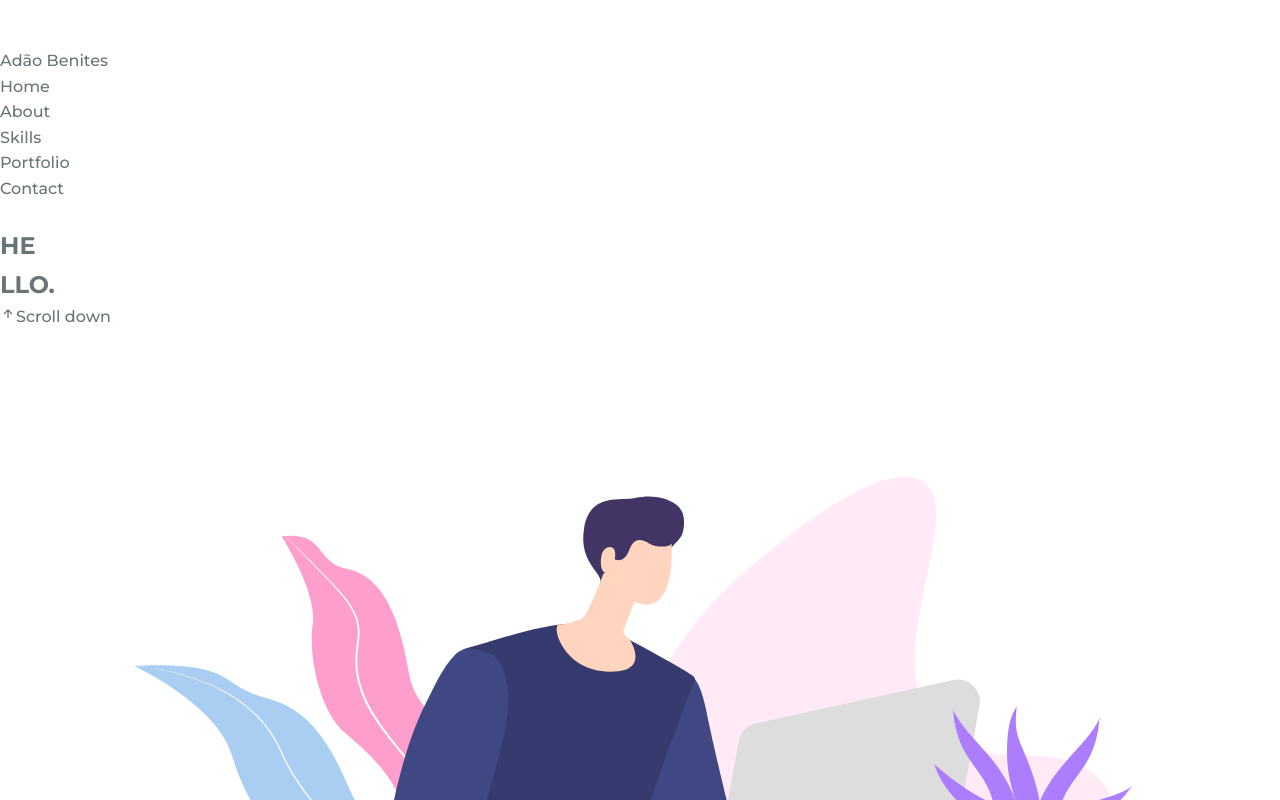
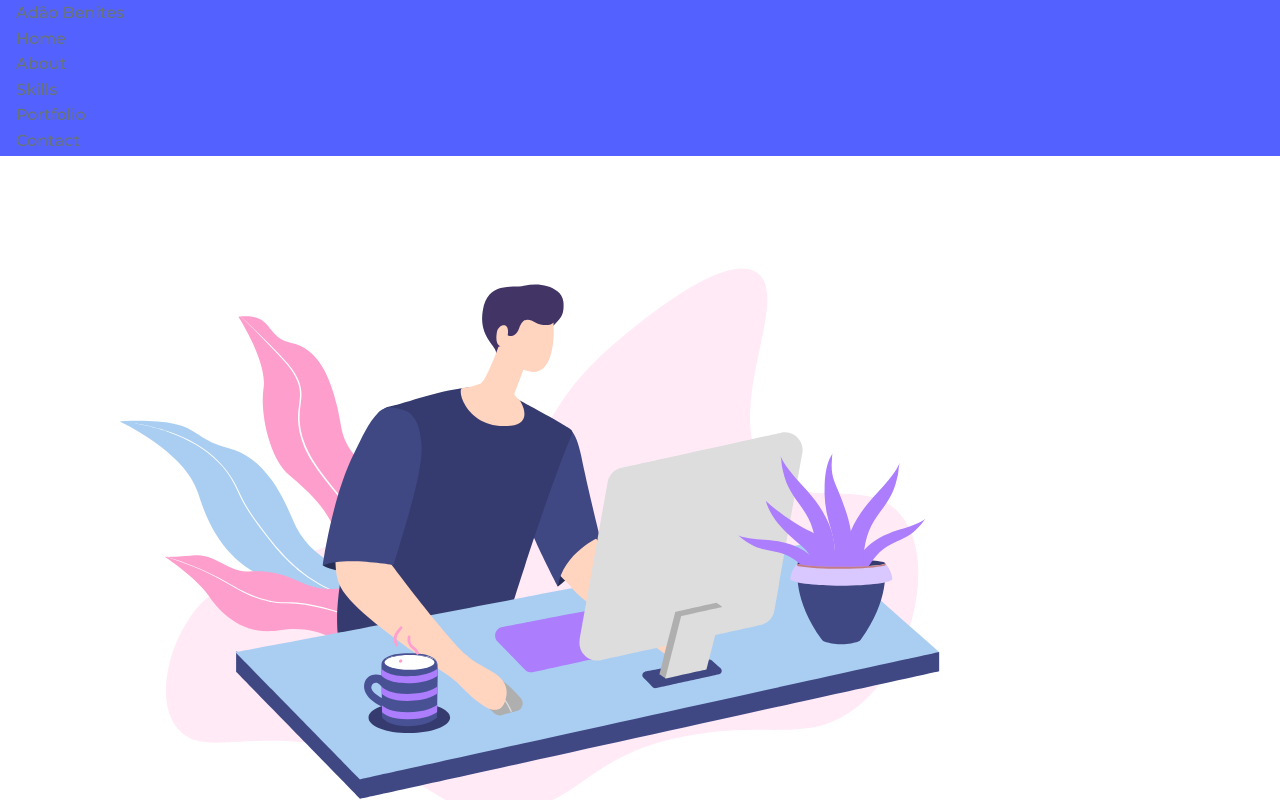
Before and after one commit to AdaoBJr/Portfolio, a React (Create React App) app: page / in a window 1280 px wide. Shown: the top 800 px of the page. Built offline with nearby package versions, Linux system fonts and the light colour scheme; the HTML template or start-up script is replaced by a standard one.

Commit message:
style: :sparkles: added layout CSS

```diff
--- a/src/App.css
+++ b/src/App.css
@@ -117,3 +117,23 @@ img {
   top: 2rem;
   background-color: var(--first-color);
 }
+
+/*===== LAYOUT =====*/
+.layoutGrid{
+  max-width: 1024px;
+  display: grid;
+  grid-template-columns: 100%;
+  grid-column-gap: 2rem;
+  width: calc(100% - 2rem);
+  margin-left: var(--mb-2);
+  margin-right: var(--mb-2);
+}
+
+.header {
+  width: 100%;
+  position: fixed;
+  top: 0;
+  left: 0;
+  z-index: var(--z-fixed);
+  background-color: var(--first-color);
+}
```
